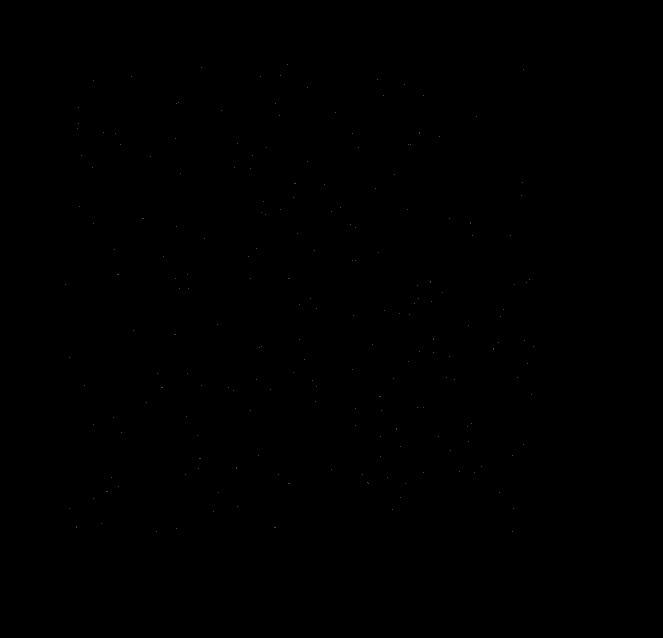
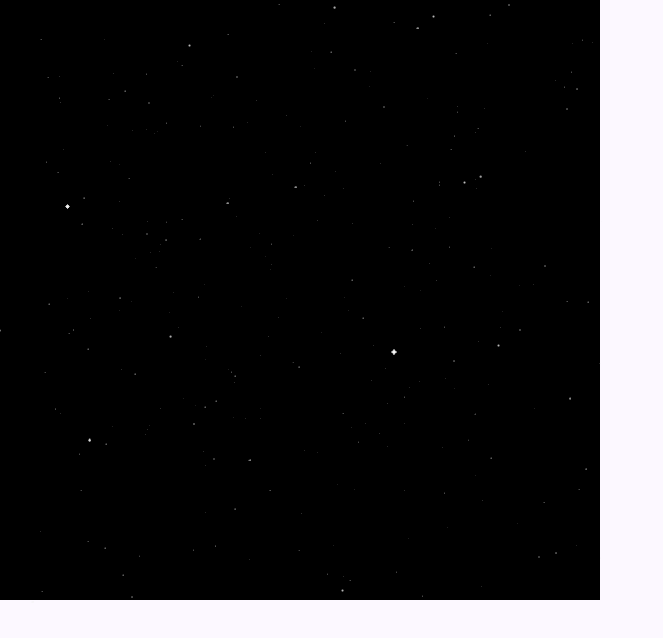
Before and after one commit to EdiPalom/Starfield, a plain HTML site: page index.html in a window 1280 px wide. Shown: the whole page, without its empty margins (0-663 px from the left). Drawn offline with Linux system fonts and the light colour scheme.

Commit message:
added star image

```diff
--- a/main.js
+++ b/main.js
@@ -2,7 +2,7 @@ var main = ()=>{
 
     let stars = [];
     let pid = 0;
-    let num_stars = 200;
+    let num_stars = 300;
 
     for(let i = 0; i < num_stars; i++)
         stars.push(new Star());
--- a/star.js
+++ b/star.js
@@ -6,15 +6,13 @@ function Star()
     this.x = this.x3d + 300;
     this.y = this.y3d + 300;
 
-    this.z = 1000;
+    this.z = Math.random() * 1000;
     this.FOV = 250;
     this.scale = this.FOV/(this.z + this.FOV);
     this.w = 1;
     this.h = 1;
-    this.speed = 1;
+    this.speed = 2;
     this.id = "r"+this.x+this.y;
-
-    this.intensity = this.scale * 255;
 
     this.insertDOM();
 }
@@ -23,14 +21,16 @@ Star.prototype.insertDOM = function(){
     let div = document.createElement("div");
     let display = document.getElementById("field");
 
-    let color = "rgb(" + this.intensity + "," + this.intensity + ","+ this.intensity+")";
-
     div.style.position = "absolute";
     div.style.left= this.x + "px";
     div.style.top = this.y + "px";
     div.style.width = this.w + "px";
     div.style.height = this.h + "px";
-    div.style.backgroundColor = color;
+    div.style.backgroundColor = "transparent";
+    div.style.backgroundImage = "url('star.png')"
+    div.style.backgroundSize = "cover";
+    div.style.opacity = "0.0";
+
     div.id = this.id;
 
     display.appendChild(div);
@@ -48,15 +48,14 @@ Star.prototype.update = function()
     this.x = x3d + 300;
     this.y = y3d + 300;
 
-    let intensity = this.scale > 1.0 ? 255 : this.scale * 255;
-    let color = "rgb(" + intensity + "," + intensity + ","+ intensity+")";
+    let opacity = this.scale > 1.0 ? 1.0 : this.scale;
 
     let m = document.getElementById(this.id);
     m.style.left = this.x + "px";
     m.style.top = this.y +"px";
     m.style.width = (4 * this.scale) + "px";
     m.style.height = (4 * this.scale) + "px";
-    m.style.backgroundColor = color;
+    m.style.opacity = opacity;
 
     if(this.x < -this.w || this.x > (600 + this.w) || this.y < -this.h || this.y > (600+this.h))
     {
--- a/styles.css
+++ b/styles.css
@@ -1,3 +1,15 @@
 *{
-    background-color:#000000;
+    background-color:#fcf8ff;
+    overflow:hidden;
+
+    padding:0px;
+    margin:0px;
+    border:0px;
 }
+
+#field
+{
+    background-color:black;
+    width:600px;
+    height:600px;
+}
```
Also changed, not shown: star.png (added).
